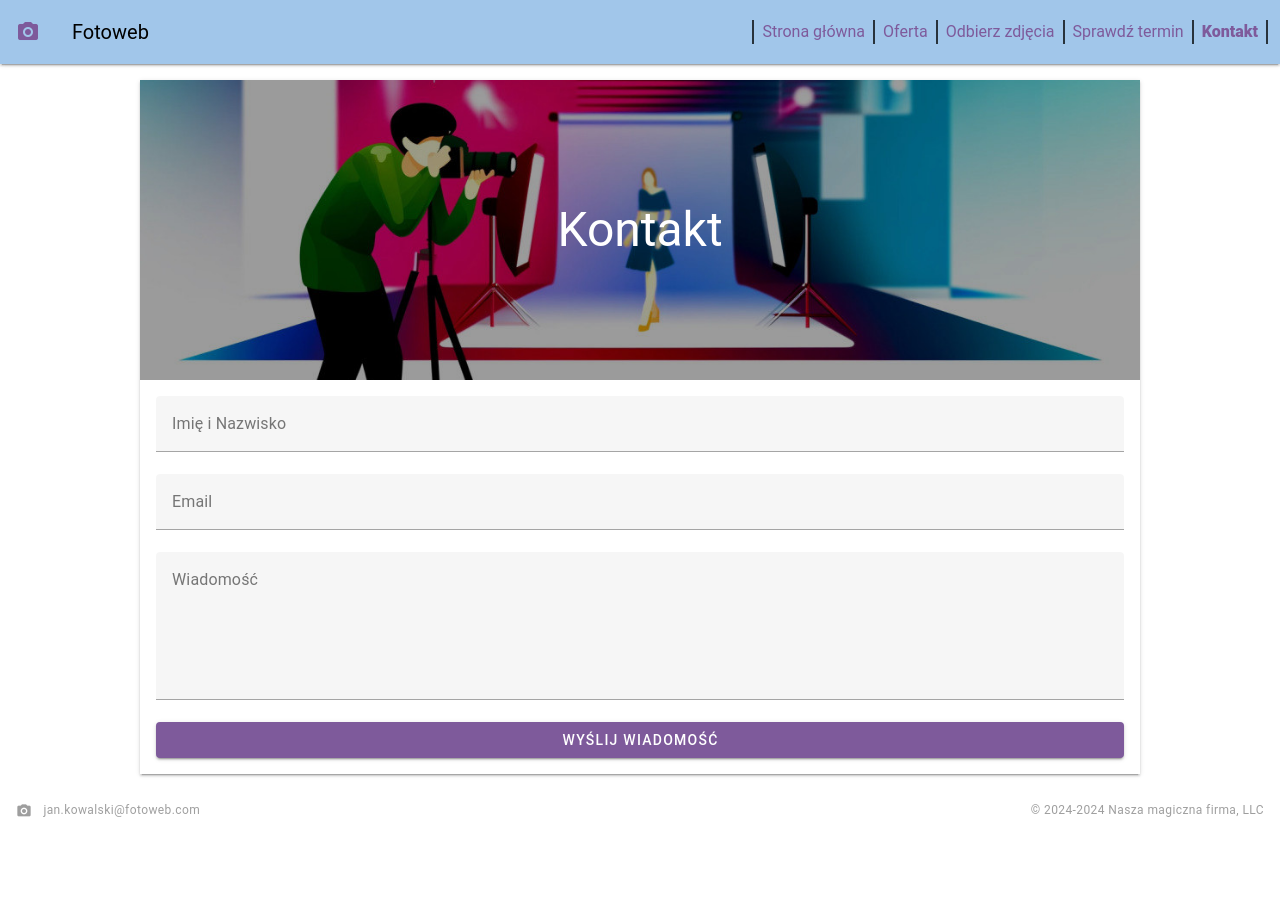
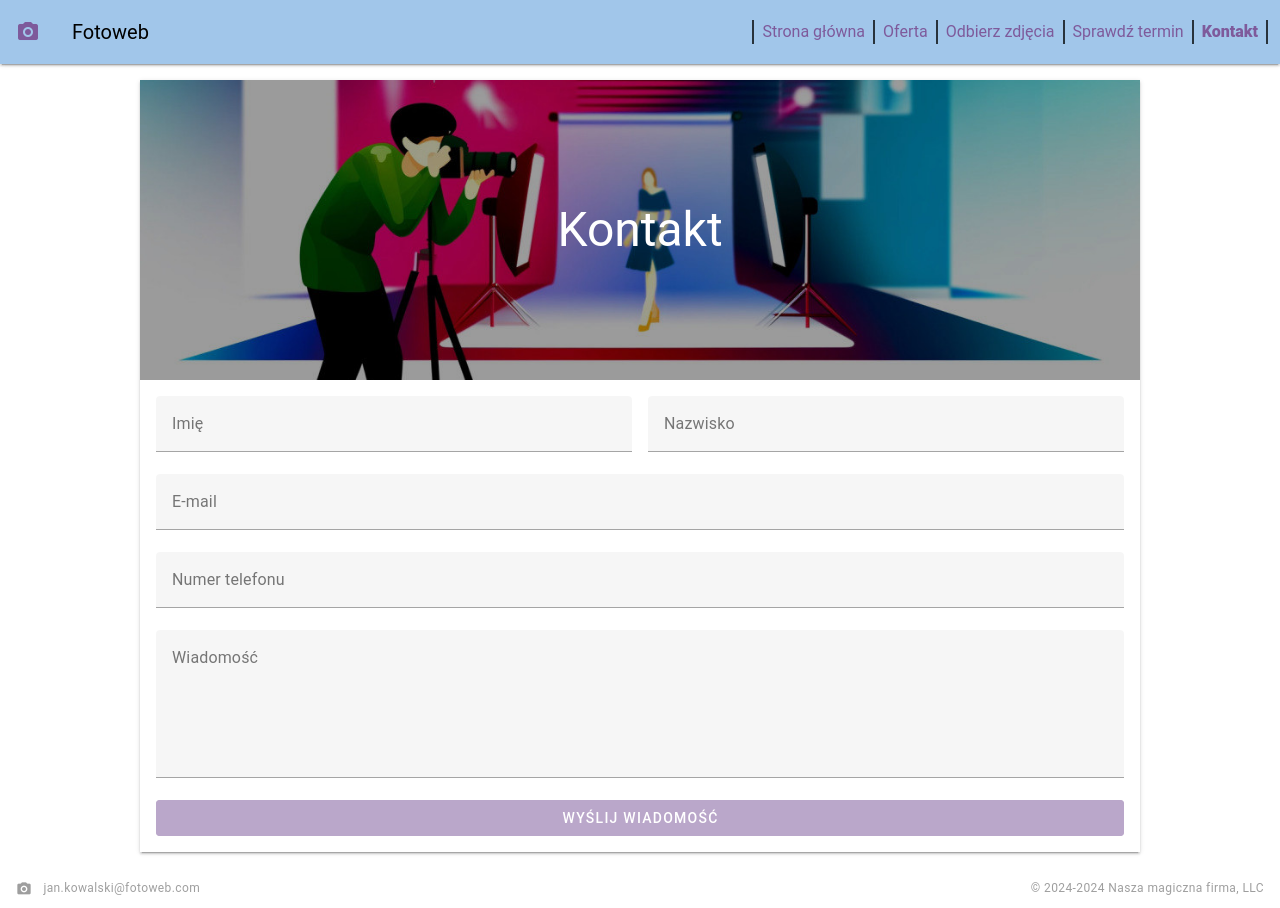
Before and after one commit to kfijalkowski1/Paint-fotoweb, a Vue app in the folder frontend/: page /contact in a window 1280 px wide. Shown: the top 908 px of the page. Before the commit the page ends 830 px from the top, so only its background shows below. Built offline with nearby package versions, Linux system fonts and the light colour scheme; no server answers.

Commit message:
add contact form

```diff
--- a/frontend/src/pages/contact.vue
+++ b/frontend/src/pages/contact.vue
@@ -1,16 +1,83 @@
 <script setup>
+import { supabase } from '@/lib/supabaseClient'
 import { ref } from 'vue'
 
 const name = ref('')
+const surname = ref('')
 const email = ref('')
+const phone = ref('')
 const message = ref('')
+
+const emailRules = [
+    (value) => {
+        if (value) return true
+
+        return 'E-mail jest wymagany.'
+    },
+    (value) => {
+        if (/.+@.+\..+/.test(value)) return true
+
+        return 'E-mail musi być prawidłowy.'
+    },
+]
+
+const phoneRules = [
+    (value) => {
+        if (value) return true
+
+        return 'Numer telefonu jest wymagany'
+    },
+    (value) => {
+        if (
+            /^([+]?[\s0-9]+)?(\d{3}|[(]?[0-9]+[)])?([-]?[\s]?[0-9])+$/.test(
+                value
+            )
+        )
+            return true
+
+        return 'Numer telefonu musi być prawidłowy.'
+    },
+]
+
+const nameRules = [
+    (value) => {
+        if (value) return true
+
+        return 'Imię i nazwisko są wymagane.'
+    },
+]
+
+const messageRules = [
+    (value) => {
+        if (value) return true
+
+        return 'Wiadomość jest wymagana.'
+    },
+]
+
+const valid = ref(false)
 
 const successful = ref(false)
 
-const sendMessage = () => {
-    // sprawdź dane
-    // wyślij wiadomość
-    // wyświetl potwierdzenie i wyczyść pola
+const sendMessage = async () => {
+    successful.value = false
+    try {
+        await supabase.from('messages').insert({
+            email: email.value,
+            sender_name: name.value,
+            sender_surname: surname.value,
+            message: message.value,
+            phone: phone.value,
+        })
+
+        successful.value = true
+    } finally {
+        name.value = ''
+        surname.value = ''
+        email.value = ''
+        phone.value = ''
+        message.value = ''
+    }
 }
 </script>
 <template>
@@ -29,31 +96,63 @@ const sendMessage = () => {
             </div>
         </v-img>
 
+        <v-form
+            v-model="valid"
+            @submit.prevent="sendMessage"
+        >
             <div class="d-flex flex-column pa-4">
+                <div class="d-flex ga-4">
                     <v-text-field
-                label="Imię i Nazwisko"
+                        label="Imię"
                         v-model="name"
                         required
+                        :rules="nameRules"
                     ></v-text-field>
                     <v-text-field
-                label="Email"
+                        label="Nazwisko"
+                        v-model="surname"
+                        required
+                        :rules="nameRules"
+                    ></v-text-field>
+                </div>
+                <v-text-field
+                    label="E-mail"
                     type="email"
                     v-model="email"
                     required
+                    :rules="emailRules"
+                ></v-text-field>
+                <v-text-field
+                    label="Numer telefonu"
+                    v-model="phone"
+                    required
+                    :rules="phoneRules"
                 ></v-text-field>
                 <v-textarea
                     label="Wiadomość"
                     v-model="message"
                     required
+                    :rules="messageRules"
                 ></v-textarea>
 
                 <v-btn
                     class="flex-grow-1"
                     color="secondary"
-                @click="sendMessage"
+                    type="submit"
+                    :disabled="!valid"
                 >
                     Wyślij wiadomość
                 </v-btn>
+
+                <v-sheet
+                    v-if="successful"
+                    color="green"
+                    class="ma-4 pa-4 d-flex justify-center"
+                    rounded
+                >
+                    Wysłano wiadomość!
+                </v-sheet>
             </div>
+        </v-form>
     </div>
 </template>
```
Lines whose indentation alone changed are shown as unchanged.
